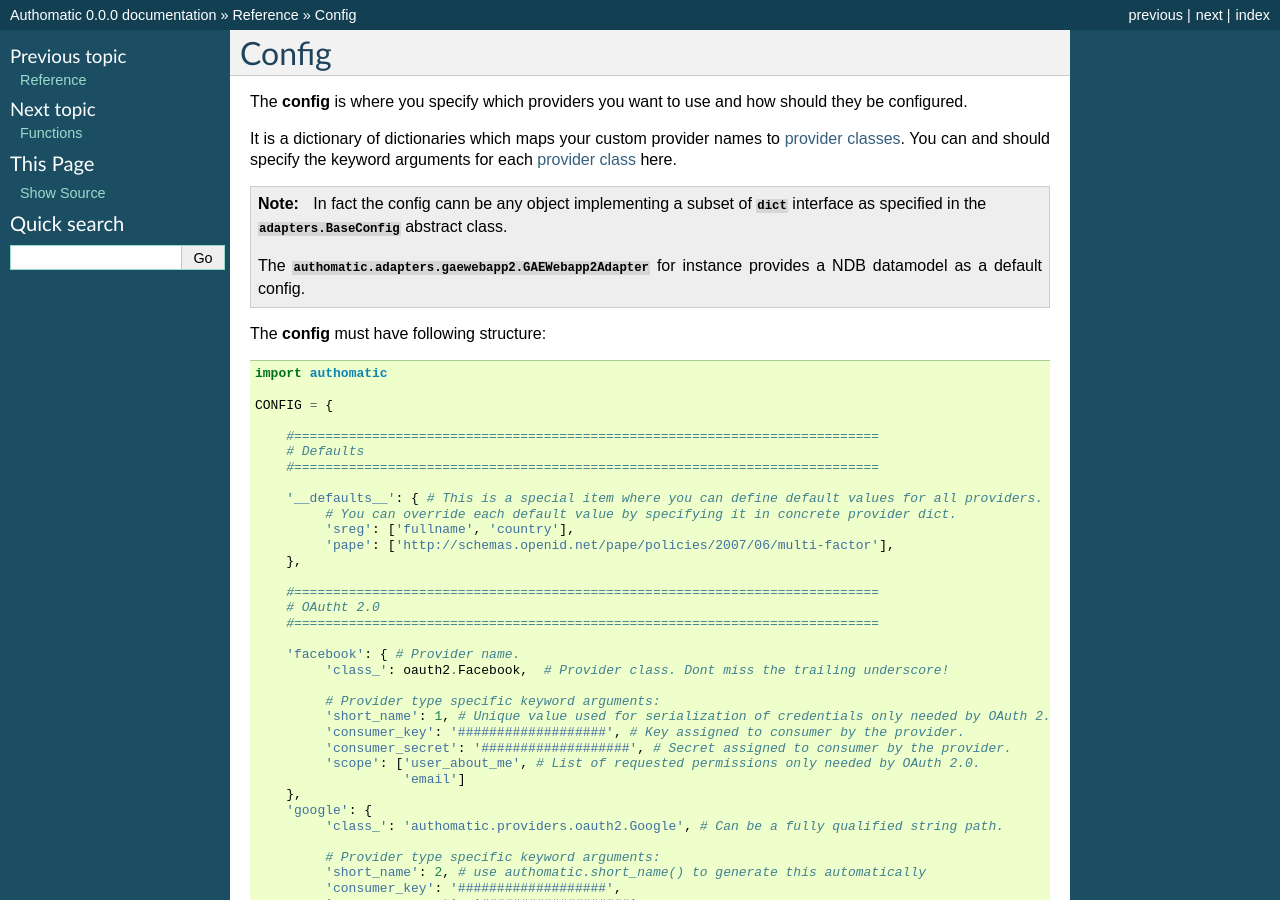
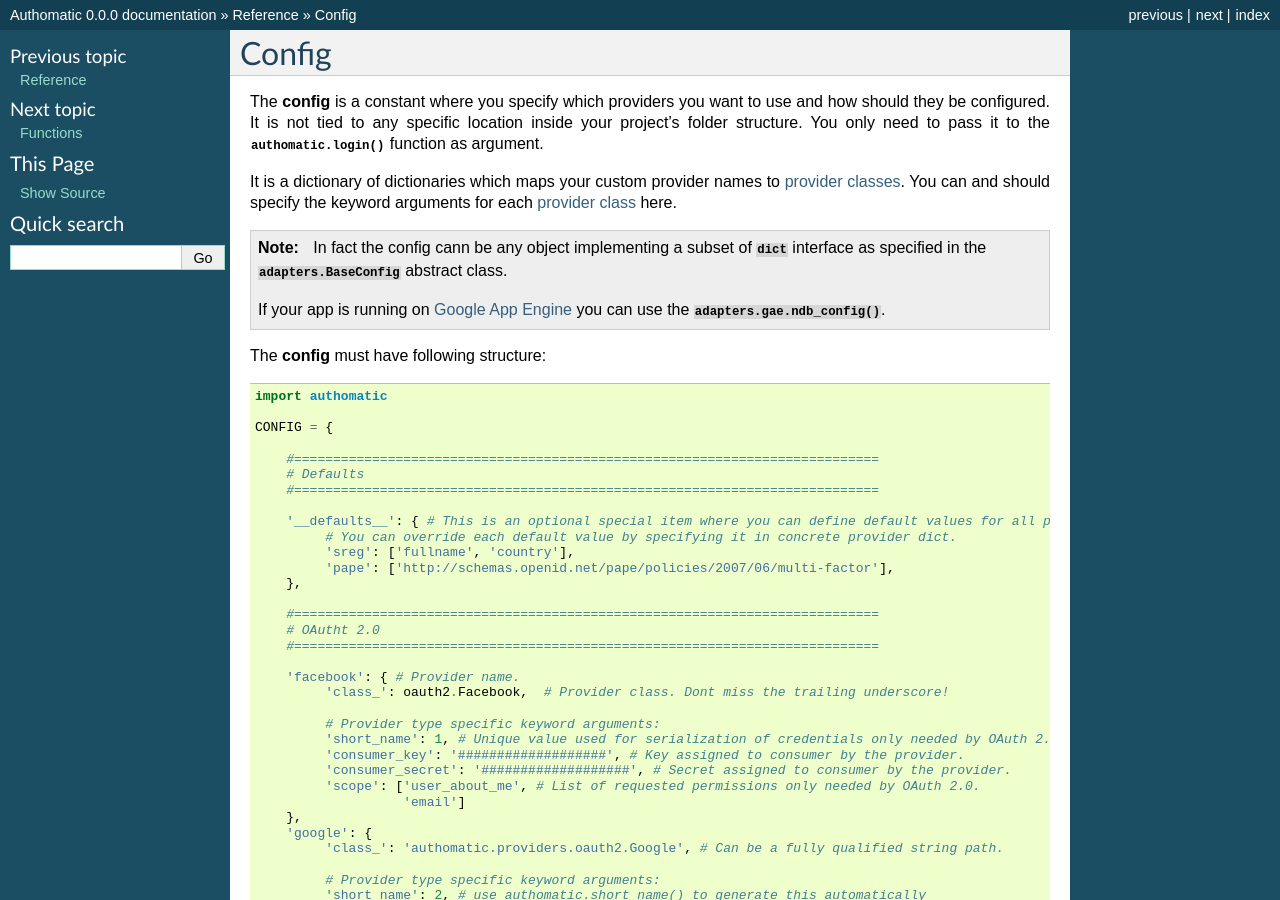
Before and after one commit to authomatic/authomatic, a Sphinx documentation site: the page built from doc/source/reference/config.rst, in a window 1280 px wide and 900 px high. Built offline with Sphinx 7.4.7, drawn with Linux system fonts in a browser that asks for light colours.

Commit message:
Amended docs.

```diff
--- a/doc/source/conf.py
+++ b/doc/source/conf.py
@@ -19,6 +19,9 @@ import sys, os
 sys.path.insert(0, os.path.abspath('../../'))
 
 rst_prolog = """
+
+.. |gae| replace:: Google App Engine
+.. _gae: https://developers.google.com/appengine/
 
 .. |oauth2| replace:: OAuth 2.0
 .. _oauth2: http://oauth.net/2/
--- a/doc/source/reference/config.rst
+++ b/doc/source/reference/config.rst
@@ -1,8 +1,9 @@
 Config
 ------
 
-The **config** is where you specify which providers you want to use
-and how should they be configured.
+The **config** is a constant where you specify which providers you want to use
+and how should they be configured. It is not tied to any specific location inside your project's
+folder structure. You only need to pass it to the :func:`authomatic.login` function as argument.
 
 It is a dictionary of dictionaries which maps your custom provider names to
 :doc:`provider classes <providers>`.
@@ -13,8 +14,7 @@ You can and should specify the keyword arguments for each :doc:`provider class <
    In fact the config cann be any object implementing a subset of :class:`dict` interface as
    specified in the :class:`.adapters.BaseConfig` abstract class.
 
-   The :class:`authomatic.adapters.gaewebapp2.GAEWebapp2Adapter` for instance
-   provides a NDB datamodel as a default config.
+   If your app is running on |gae|_ you can use the :func:`.adapters.gae.ndb_config`.
 
 
 The **config** must have following structure:
@@ -29,7 +29,7 @@ The **config** must have following structure:
        # Defaults
        #===========================================================================
 
-       '__defaults__': { # This is a special item where you can define default values for all providers.
+       '__defaults__': { # This is an optional special item where you can define default values for all providers.
             # You can override each default value by specifying it in concrete provider dict.
             'sreg': ['fullname', 'country'],
             'pape': ['http://schemas.openid.net/pape/policies/2007/06/multi-factor'],
```
Also changed, not shown: 12 other files.
